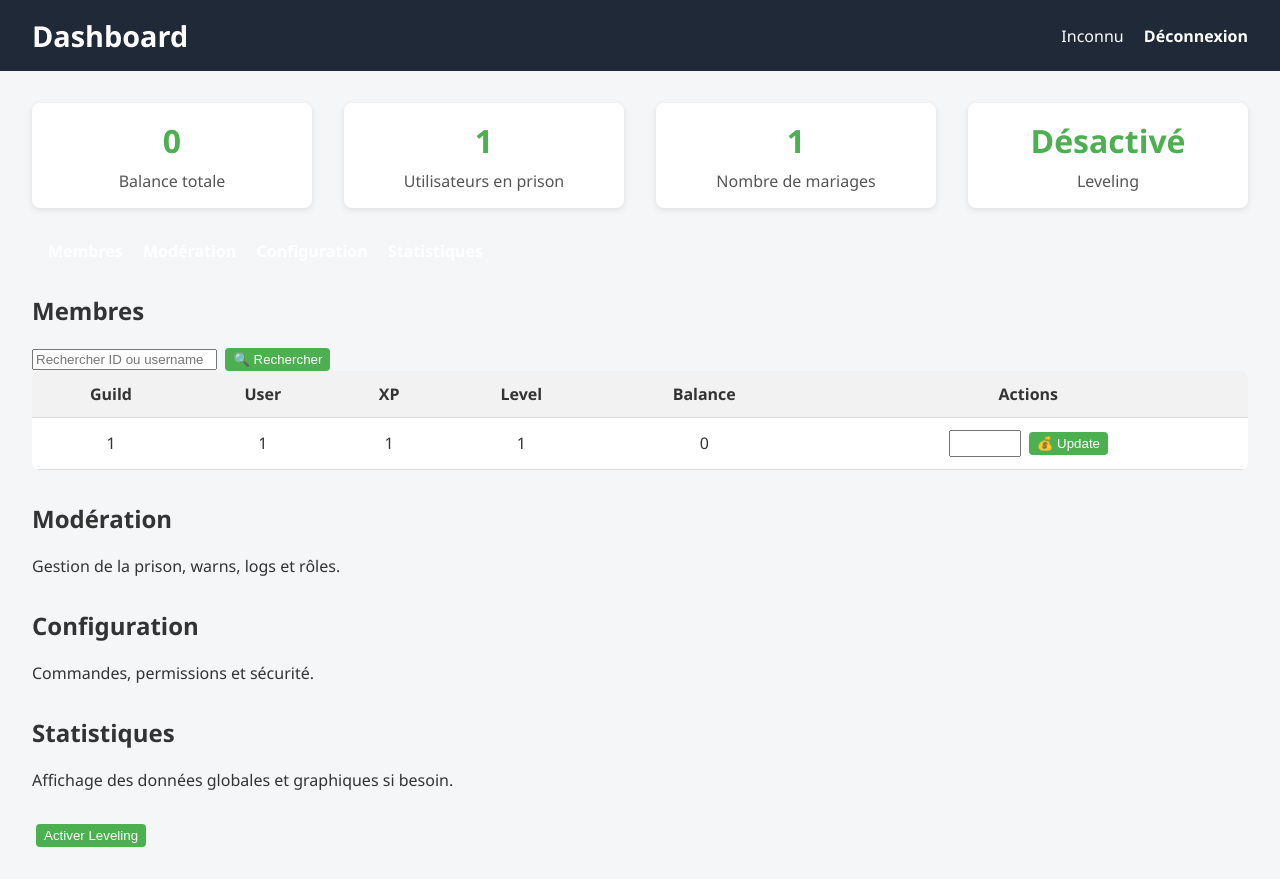
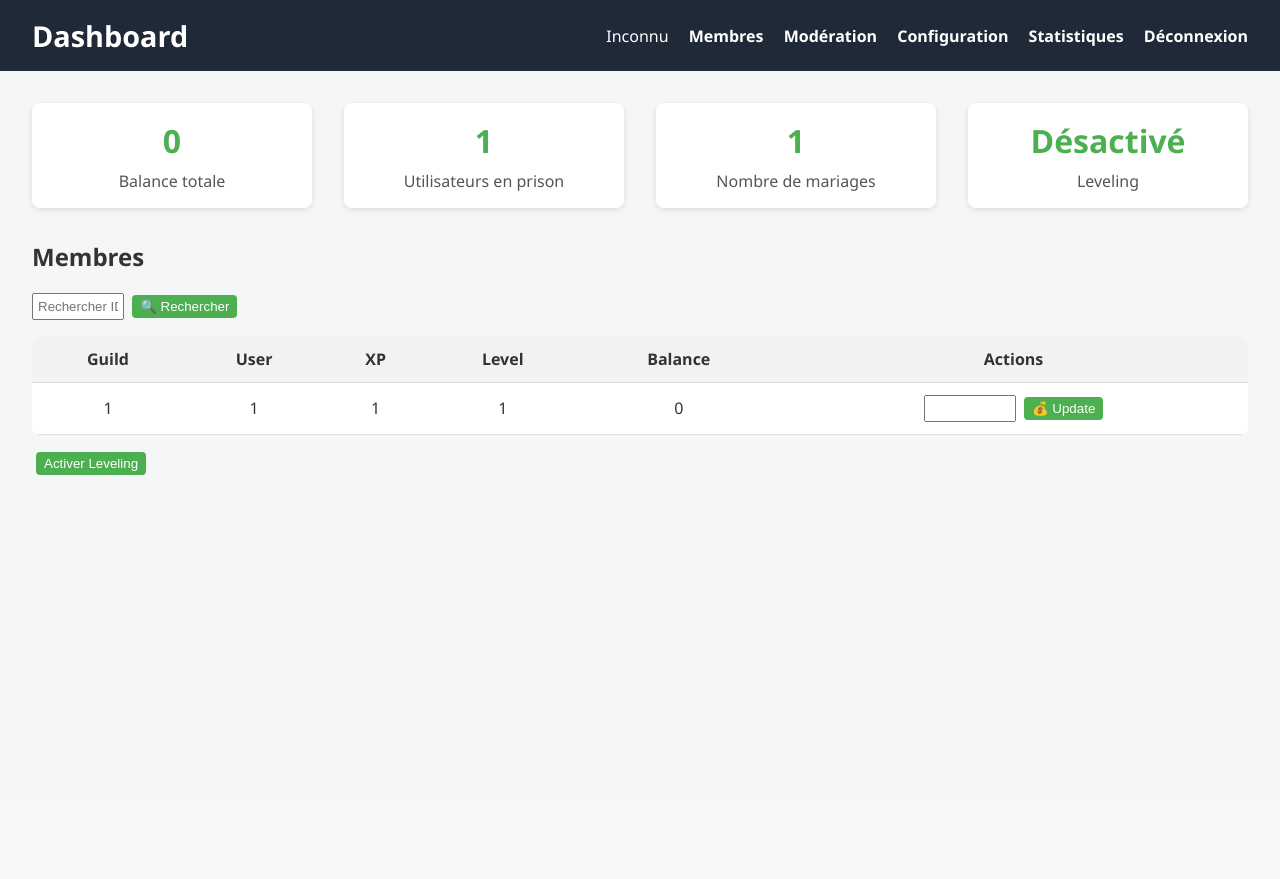
Before and after one commit to Avost-off/lounge-senpai-2, a Flask app: page / in a window 1280 px wide. After the commit the page ends 475 px from the top, so only its background shows below. Run offline with Flask 3, Linux system fonts and the light colour scheme; a user stored in the database is signed in; tables that the repository leaves empty hold one stand-in row (values such as "Sample post"); data that the repository does not hold is empty; parts of the project's set-up code (start-up, migrations or seed data) failed here and were passed over.

Commit message:
Update dashboard.html

```diff
--- a/templates/dashboard.html
+++ b/templates/dashboard.html
@@ -4,118 +4,26 @@
 <meta charset="UTF-8">
 <title>Dashboard</title>
 <style>
-    body {
-        font-family: "Segoe UI", Tahoma, Geneva, Verdana, sans-serif;
-        margin: 0;
-        background-color: #f4f6f8;
-        color: #333;
-    }
-
-    header {
-        background-color: #1f2937;
-        color: white;
-        padding: 1rem 2rem;
-        display: flex;
-        justify-content: space-between;
-        align-items: center;
-    }
-
-    header h1 {
-        margin: 0;
-        font-size: 1.8rem;
-    }
-
-    nav a {
-        color: white;
-        margin-left: 1rem;
-        text-decoration: none;
-        font-weight: bold;
-    }
-
-    nav a:hover {
-        text-decoration: underline;
-    }
-
-    main {
-        padding: 2rem;
-    }
-
-    .stats {
-        display: flex;
-        gap: 2rem;
-        margin-bottom: 2rem;
-    }
-
-    .stat-card {
-        background-color: white;
-        padding: 1rem 2rem;
-        border-radius: 8px;
-        box-shadow: 0 2px 6px rgba(0,0,0,0.1);
-        flex: 1;
-        text-align: center;
-    }
-
-    .stat-card h2 {
-        margin: 0;
-        font-size: 2rem;
-        color: #4CAF50;
-    }
-
-    .stat-card p {
-        margin: 0.5rem 0 0 0;
-        color: #555;
-    }
-
-    table {
-        width: 100%;
-        border-collapse: collapse;
-        background-color: white;
-        border-radius: 8px;
-        overflow: hidden;
-    }
-
-    th, td {
-        padding: 0.75rem;
-        border-bottom: 1px solid #ddd;
-        text-align: center;
-    }
-
-    th {
-        background-color: #f2f2f2;
-    }
-
-    tr:hover {
-        background-color: #f9f9f9;
-    }
-
-    form {
-        display: inline-block;
-        margin: 0;
-    }
-
-    input[type="number"] {
-        padding: 0.25rem;
-        width: 60px;
-    }
-
-    button {
-        padding: 0.25rem 0.5rem;
-        margin-left: 0.25rem;
-        border: none;
-        border-radius: 4px;
-        background-color: #4CAF50;
-        color: white;
-        cursor: pointer;
-    }
-
-    button:hover {
-        background-color: #45a049;
-    }
-
-    .toggle-button {
-        margin-top: 1rem;
-    }
-
+    body { font-family: "Segoe UI", Tahoma, Geneva, Verdana, sans-serif; margin:0; background:#f4f6f8; color:#333; }
+    header { background:#1f2937; color:white; padding:1rem 2rem; display:flex; justify-content:space-between; align-items:center; }
+    header h1 { margin:0; font-size:1.8rem; }
+    nav a { color:white; margin-left:1rem; text-decoration:none; font-weight:bold; cursor:pointer; }
+    nav a:hover { text-decoration:underline; }
+    main { padding:2rem; }
+    .stats { display:flex; gap:2rem; margin-bottom:2rem; flex-wrap:wrap; }
+    .stat-card { background:white; padding:1rem 2rem; border-radius:8px; box-shadow:0 2px 6px rgba(0,0,0,0.1); flex:1; text-align:center; }
+    .stat-card h2 { margin:0; font-size:2rem; color:#4CAF50; }
+    .stat-card p { margin:0.5rem 0 0 0; color:#555; }
+    table { width:100%; border-collapse:collapse; background:white; border-radius:8px; overflow:hidden; margin-top:1rem; }
+    th, td { padding:0.75rem; border-bottom:1px solid #ddd; text-align:center; }
+    th { background:#f2f2f2; }
+    tr:hover { background:#f9f9f9; }
+    form { display:inline-block; margin:0; }
+    input[type="number"], input[type="text"] { padding:0.25rem; width:80px; }
+    button { padding:0.25rem 0.5rem; margin-left:0.25rem; border:none; border-radius:4px; background:#4CAF50; color:white; cursor:pointer; }
+    button:hover { background:#45a049; }
+    section { display:none; margin-top:2rem; }
+    section.active { display:block; }
 </style>
 </head>
 <body>
@@ -124,42 +32,26 @@
     <h1>Dashboard</h1>
     <nav>
         <span>{{ user.username if user.username else "Inconnu" }}</span>
+        <a onclick="showSection('membres')">Membres</a>
+        <a onclick="showSection('moderation')">Modération</a>
+        <a onclick="showSection('configuration')">Configuration</a>
+        <a onclick="showSection('statistiques')">Statistiques</a>
         <a href="{{ url_for('logout') }}">Déconnexion</a>
     </nav>
 </header>
 
 <main>
 
-    <!-- Stats rapides -->
+    <!-- Stats globales -->
     <div class="stats">
-        <div class="stat-card">
-            <h2>{{ total_balance }}</h2>
-            <p>Balance totale</p>
-        </div>
-        <div class="stat-card">
-            <h2>{{ prison_count }}</h2>
-            <p>Utilisateurs en prison</p>
-        </div>
-        <div class="stat-card">
-            <h2>{{ marriages_count }}</h2>
-            <p>Nombre de mariages</p>
-        </div>
-        <div class="stat-card">
-            <h2>{{ 'Activé' if leveling.enabled else 'Désactivé' }}</h2>
-            <p>Leveling</p>
-        </div>
+        <div class="stat-card"><h2>{{ total_balance }}</h2><p>Balance totale</p></div>
+        <div class="stat-card"><h2>{{ prison_count }}</h2><p>Utilisateurs en prison</p></div>
+        <div class="stat-card"><h2>{{ marriages_count }}</h2><p>Nombre de mariages</p></div>
+        <div class="stat-card"><h2>{{ 'Activé' if leveling.enabled else 'Désactivé' }}</h2><p>Leveling</p></div>
     </div>
 
-    <!-- Onglets du dashboard -->
-    <nav style="margin-bottom: 2rem;">
-        <a href="#membres">Membres</a>
-        <a href="#moderation">Modération</a>
-        <a href="#configuration">Configuration</a>
-        <a href="#statistiques">Statistiques</a>
-    </nav>
-
     <!-- Section Membres -->
-    <section id="membres">
+    <section id="membres" class="active">
         <h2>Membres</h2>
         <form method="GET" action="{{ url_for('dashboard') }}">
             <input type="text" name="search" placeholder="Rechercher ID ou username">
@@ -167,14 +59,7 @@
         </form>
         <table>
             <thead>
-                <tr>
-                    <th>Guild</th>
-                    <th>User</th>
-                    <th>XP</th>
-                    <th>Level</th>
-                    <th>Balance</th>
-                    <th>Actions</th>
-                </tr>
+                <tr><th>Guild</th><th>User</th><th>XP</th><th>Level</th><th>Balance</th><th>Actions</th></tr>
             </thead>
             <tbody>
                 {% for u in users %}
@@ -198,32 +83,40 @@
     </section>
 
     <!-- Section Modération -->
-    <section id="moderation" style="margin-top:2rem;">
+    <section id="moderation">
         <h2>Modération</h2>
-        <p>Gestion de la prison, warns, logs et rôles.</p>
-        <!-- Tu peux ajouter ici les tableaux ou boutons pour chaque action -->
+        <p>Gérer la prison, warns, logs et rôles.</p>
+        <!-- Tu peux ajouter ici les tableaux ou formulaires spécifiques pour chaque action -->
     </section>
 
     <!-- Section Configuration -->
-    <section id="configuration" style="margin-top:2rem;">
+    <section id="configuration">
         <h2>Configuration</h2>
-        <p>Commandes, permissions et sécurité.</p>
+        <p>Gérer commandes, permissions et sécurité.</p>
         <!-- Ajouter les formulaires ou boutons selon tes besoins -->
     </section>
 
     <!-- Section Statistiques -->
-    <section id="statistiques" style="margin-top:2rem;">
+    <section id="statistiques">
         <h2>Statistiques</h2>
         <p>Affichage des données globales et graphiques si besoin.</p>
     </section>
 
     <!-- Toggle leveling -->
-    <form class="toggle-button" action="{{ url_for('toggle_leveling') }}" method="POST">
+    <form style="margin-top:1rem;" action="{{ url_for('toggle_leveling') }}" method="POST">
         <button type="submit">
             {% if leveling.enabled %} Désactiver Leveling {% else %} Activer Leveling {% endif %}
         </button>
     </form>
 
 </main>
+
+<script>
+function showSection(id) {
+    document.querySelectorAll('section').forEach(sec => sec.classList.remove('active'));
+    document.getElementById(id).classList.add('active');
+}
+</script>
+
 </body>
 </html>
```
